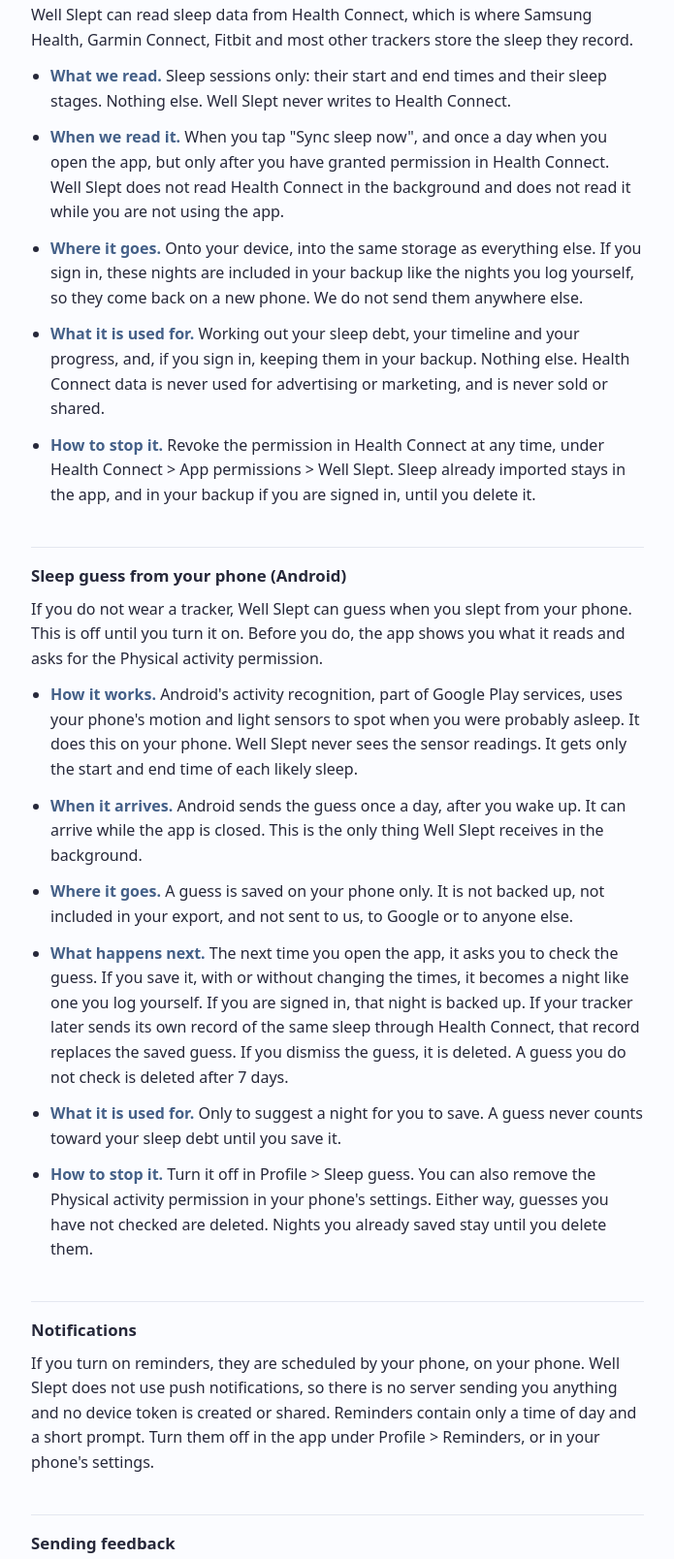
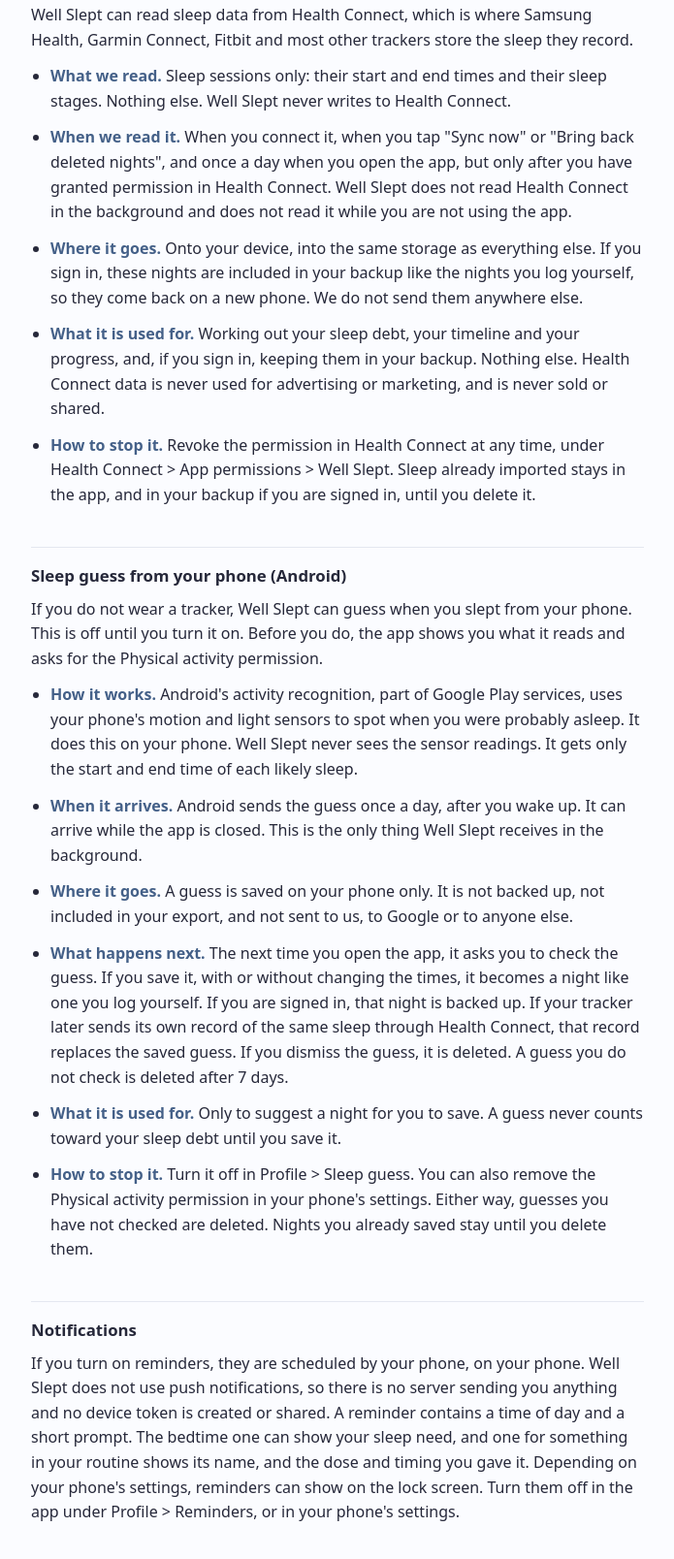
Before and after one commit to shelly-a/well-slept-privacy, a plain HTML site: page index.html in a window 1280 px wide. Shown: the part 2718-4326 px from the top of the page at 97% size, without its empty margins (292-987 px from the left). Drawn offline with Linux system fonts and the light colour scheme.

Commit message:
Reminders and Health Connect reads described fully
Co-Authored-By: Claude Opus 5.5 <noreply@anthropic.com>

```diff
--- a/index.html
+++ b/index.html
@@ -65,7 +65,7 @@
   <p>Well Slept can read sleep data from Health Connect, which is where Samsung Health, Garmin Connect, Fitbit and most other trackers store the sleep they record.</p>
   <ul>
   <li><strong>What we read.</strong> Sleep sessions only: their start and end times and their sleep stages. Nothing else. Well Slept never writes to Health Connect.</li>
-  <li><strong>When we read it.</strong> When you tap &quot;Sync sleep now&quot;, and once a day when you open the app, but only after you have granted permission in Health Connect. Well Slept does not read Health Connect in the background and does not read it while you are not using the app.</li>
+  <li><strong>When we read it.</strong> When you connect it, when you tap &quot;Sync now&quot; or &quot;Bring back deleted nights&quot;, and once a day when you open the app, but only after you have granted permission in Health Connect. Well Slept does not read Health Connect in the background and does not read it while you are not using the app.</li>
   <li><strong>Where it goes.</strong> Onto your device, into the same storage as everything else. If you sign in, these nights are included in your backup like the nights you log yourself, so they come back on a new phone. We do not send them anywhere else.</li>
   <li><strong>What it is used for.</strong> Working out your sleep debt, your timeline and your progress, and, if you sign in, keeping them in your backup. Nothing else. Health Connect data is never used for advertising or marketing, and is never sold or shared.</li>
   <li><strong>How to stop it.</strong> Revoke the permission in Health Connect at any time, under Health Connect &gt; App permissions &gt; Well Slept. Sleep already imported stays in the app, and in your backup if you are signed in, until you delete it.</li>
@@ -81,7 +81,7 @@
   <li><strong>How to stop it.</strong> Turn it off in Profile &gt; Sleep guess. You can also remove the Physical activity permission in your phone&#x27;s settings. Either way, guesses you have not checked are deleted. Nights you already saved stay until you delete them.</li>
   </ul>
   <h2>Notifications</h2>
-  <p>If you turn on reminders, they are scheduled by your phone, on your phone. Well Slept does not use push notifications, so there is no server sending you anything and no device token is created or shared. Reminders contain only a time of day and a short prompt. Turn them off in the app under Profile &gt; Reminders, or in your phone&#x27;s settings.</p>
+  <p>If you turn on reminders, they are scheduled by your phone, on your phone. Well Slept does not use push notifications, so there is no server sending you anything and no device token is created or shared. A reminder contains a time of day and a short prompt. The bedtime one can show your sleep need, and one for something in your routine shows its name, and the dose and timing you gave it. Depending on your phone&#x27;s settings, reminders can show on the lock screen. Turn them off in the app under Profile &gt; Reminders, or in your phone&#x27;s settings.</p>
   <h2>Sending feedback</h2>
   <p>&quot;Send feedback&quot; lets you write to the developer from inside the app. Nothing is sent until you tap Send. The screen says that phone and app details go too, and this section lists them.</p>
   <ul>
```
